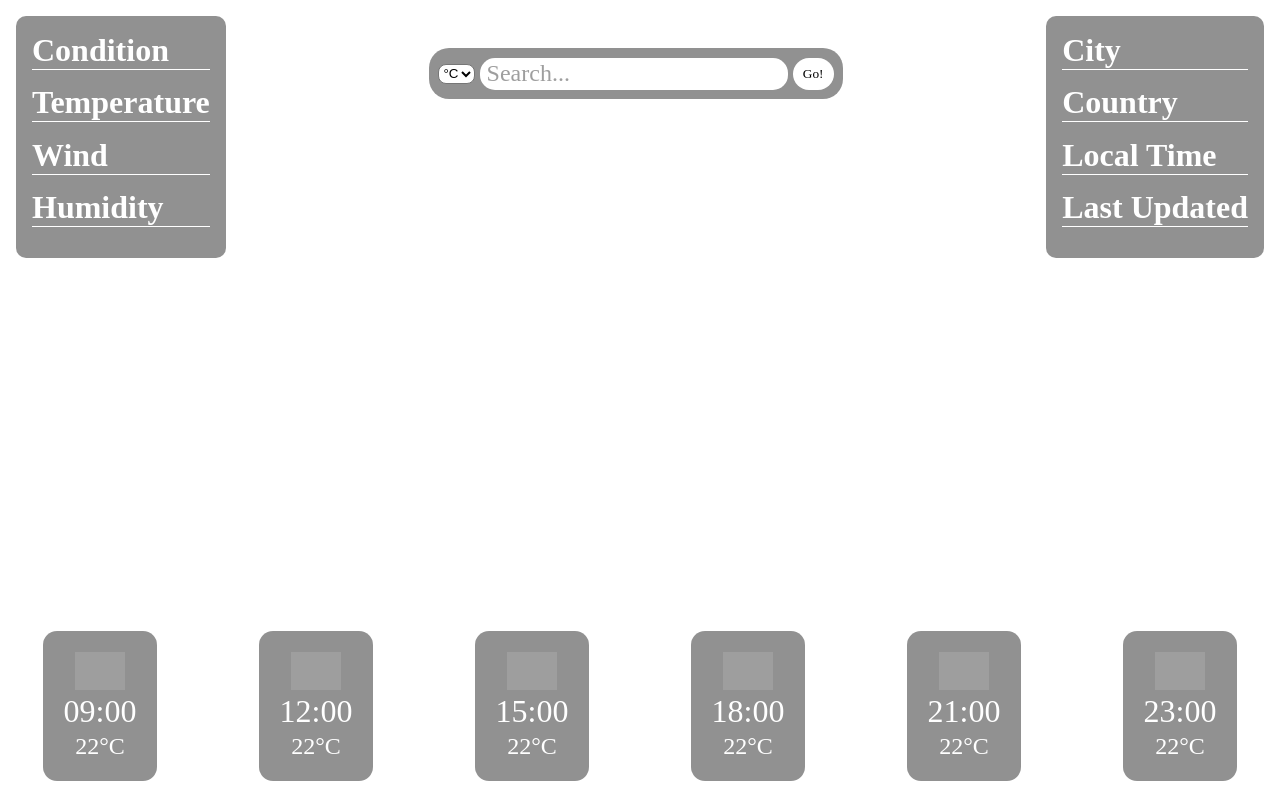
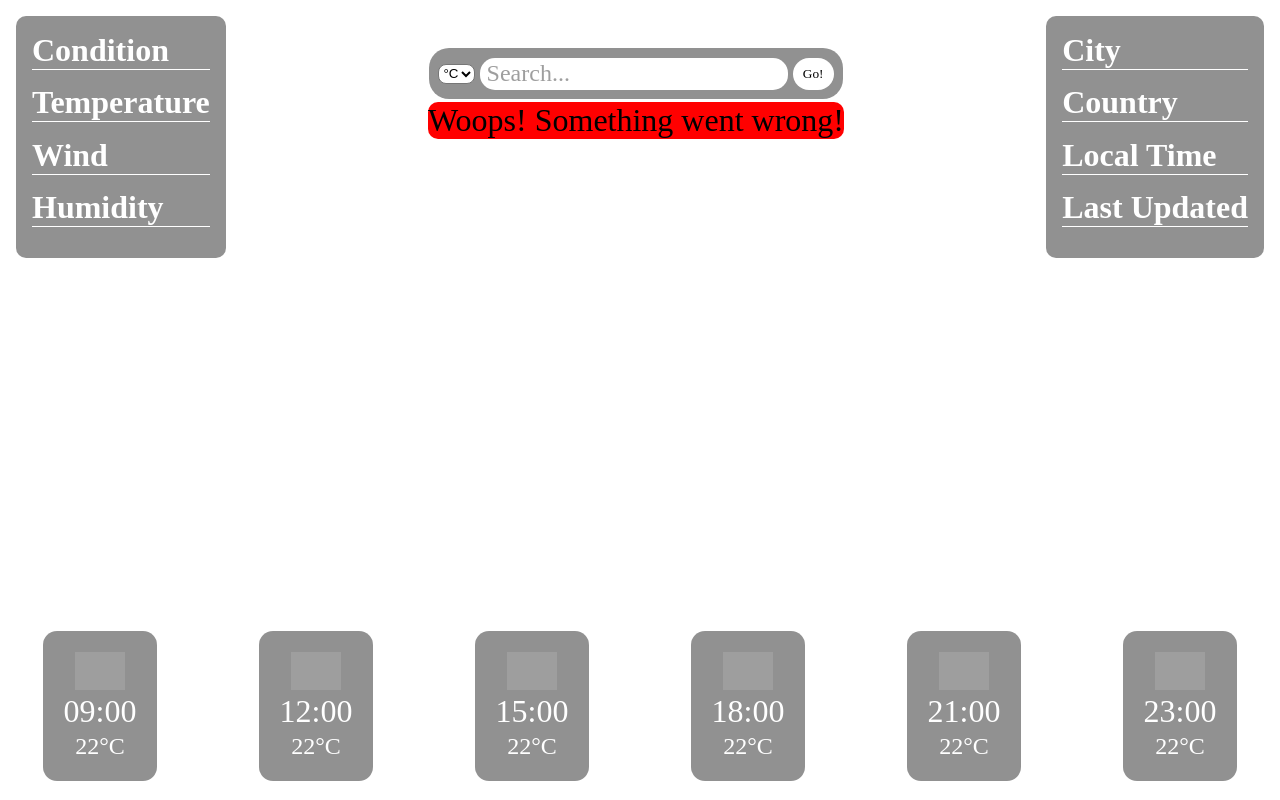
Before and after one commit to Chris-Karampagias/weather_app, a website built with webpack: page dist/index.html in a window 1280 px wide. Built offline with Linux system fonts and the light colour scheme; no server answers; grey boxes are pictures that could not be loaded.

Commit message:
Add error handling for fetch request

```diff
--- a/src/data.js
+++ b/src/data.js
@@ -1,3 +1,5 @@
+const error = document.querySelector(".error");
+
 async function getCurrentWeather(temp, searchTerm) {
   const res = await fetch(
     `http://api.weatherapi.com/v1/forecast.json?key=c96a9b56719a4aba8d394112231805&q=${searchTerm}`
@@ -30,6 +32,8 @@ async function getCurrentWeather(temp, searchTerm) {
 }
 
 async function getWeatherForecast(temp, searchTerm) {
+  try {
+    error.textContent = "";
     const res = await fetch(
       `http://api.weatherapi.com/v1/forecast.json?key=c96a9b56719a4aba8d394112231805&q=${searchTerm}`
     );
@@ -64,6 +68,9 @@ async function getWeatherForecast(temp, searchTerm) {
       image23: hours[23].condition.icon,
       temp23: hours[23].temp_c,
     };
+  } catch {
+    error.textContent = "Woops! Something went wrong!";
+  }
 }
 
 export { getCurrentWeather, getWeatherForecast };
--- a/src/style.css
+++ b/src/style.css
@@ -42,6 +42,19 @@ body {
   padding: 0.6rem;
   border-radius: 20px;
   margin-top: 3rem;
+}
+
+form {
+  display: flex;
+  flex-direction: column;
+  align-items: center;
+  gap: 0.2rem;
+}
+
+.error {
+  background-color: red;
+  width: fit-content;
+  border-radius: 10px;
 }
 
 button,
```
Also changed, not shown: dist/index.html, dist/main.js. Lines whose indentation alone changed are shown as unchanged.
